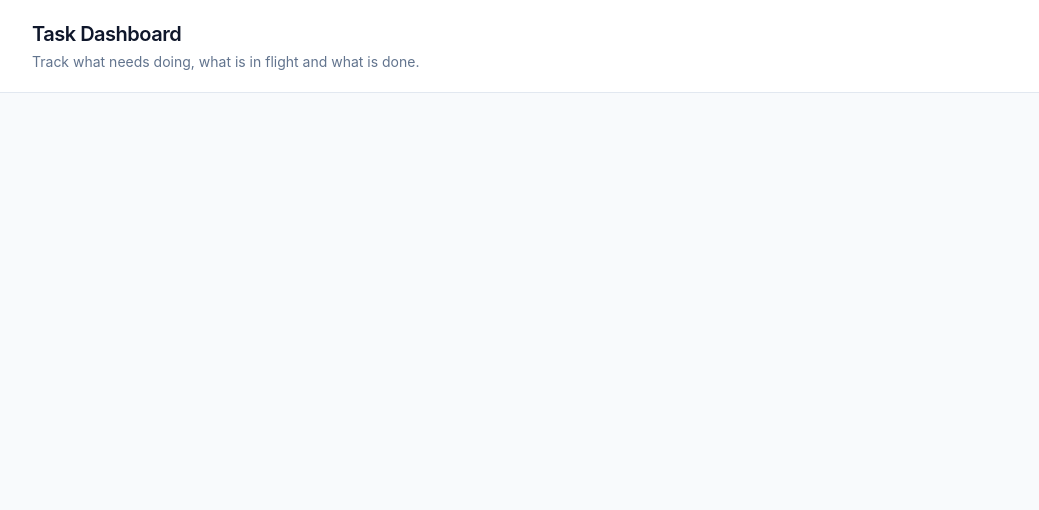
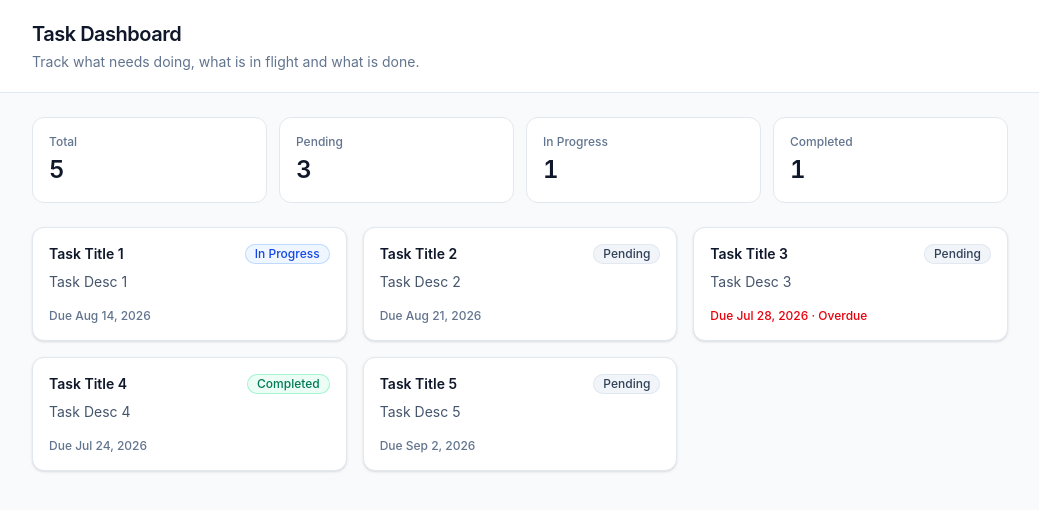
Before and after one commit to priyanshu0627/SPRY-task-management-dashboard-assignment-, a React (Vite) app: page / in a window 1280 px wide. Shown: the top 510 px of the page, without its empty margins (120-1159 px from the left). Built offline with nearby package versions, Linux system fonts and the light colour scheme.

Commit message:
feat: add task card, list and status summary

```diff
--- a/src/App.tsx
+++ b/src/App.tsx
@@ -1,4 +1,12 @@
+import { TaskList } from './components/TaskList';
+import { TaskSummary } from './components/TaskSummary';
+import { INITIAL_TASKS } from './data/tasks';
+import { countByStatus } from './lib/tasks';
+
 function App() {
+  const tasks = INITIAL_TASKS;
+  const counts = countByStatus(tasks);
+
   return (
     <div className="min-h-screen">
       <header className="border-b border-slate-200 bg-white">
@@ -10,7 +18,10 @@ function App() {
         </div>
       </header>
 
-      <main className="mx-auto max-w-5xl px-4 py-6 sm:px-6" />
+      <main className="mx-auto max-w-5xl space-y-6 px-4 py-6 sm:px-6">
+        <TaskSummary counts={counts} />
+        <TaskList tasks={tasks} />
+      </main>
     </div>
   );
 }
--- /dev/null
+++ b/src/components/StatusBadge.tsx
@@ -0,0 +1,21 @@
+import { STATUS_LABELS, TaskStatus } from '../types/task';
+
+const STATUS_STYLES: Record<TaskStatus, string> = {
+  [TaskStatus.Pending]: 'bg-slate-100 text-slate-700 ring-slate-200',
+  [TaskStatus.InProgress]: 'bg-blue-50 text-blue-700 ring-blue-200',
+  [TaskStatus.Completed]: 'bg-emerald-50 text-emerald-700 ring-emerald-200',
+};
+
+interface StatusBadgeProps {
+  status: TaskStatus;
+}
+
+export function StatusBadge({ status }: StatusBadgeProps) {
+  return (
+    <span
+      className={`inline-flex shrink-0 items-center rounded-full px-2.5 py-0.5 text-xs font-medium ring-1 ring-inset ${STATUS_STYLES[status]}`}
+    >
+      {STATUS_LABELS[status]}
+    </span>
+  );
+}
--- /dev/null
+++ b/src/components/TaskCard.tsx
@@ -0,0 +1,32 @@
+import { formatDueDate, isOverdue } from '../lib/date';
+import { TaskStatus, type Task } from '../types/task';
+import { StatusBadge } from './StatusBadge';
+
+interface TaskCardProps {
+  task: Task;
+}
+
+export function TaskCard({ task }: TaskCardProps) {
+  // A completed task is not "late" in any useful sense.
+  const overdue = task.status !== TaskStatus.Completed && isOverdue(task.dueDate);
+
+  return (
+    <article className="flex h-full flex-col rounded-xl border border-slate-200 bg-white p-4 shadow-sm">
+      <div className="flex items-start justify-between gap-3">
+        <h3 className="text-sm font-semibold text-slate-900">{task.title}</h3>
+        <StatusBadge status={task.status} />
+      </div>
+
+      {task.description && (
+        <p className="mt-2 line-clamp-3 text-sm text-slate-600">{task.description}</p>
+      )}
+
+      <div className="mt-auto pt-4">
+        <p className={`text-xs font-medium ${overdue ? 'text-red-600' : 'text-slate-500'}`}>
+          Due {formatDueDate(task.dueDate)}
+          {overdue && ' · Overdue'}
+        </p>
+      </div>
+    </article>
+  );
+}
--- /dev/null
+++ b/src/components/TaskList.tsx
@@ -0,0 +1,28 @@
+import type { Task } from '../types/task';
+import { TaskCard } from './TaskCard';
+
+interface TaskListProps {
+  tasks: Task[];
+}
+
+export function TaskList({ tasks }: TaskListProps) {
+  if (tasks.length === 0) {
+    return (
+      // there should be an empty HOC component from design system for consistency instead of this
+      <div className="rounded-xl border border-dashed border-slate-300 p-10 text-center">
+        <p className="text-sm font-medium text-slate-900">No tasks yet</p>
+        <p className="mt-1 text-sm text-slate-500">Tasks you create will show up here.</p>
+      </div>
+    );
+  }
+
+  return (
+    <ul className="grid grid-cols-1 gap-4 sm:grid-cols-2 lg:grid-cols-3">
+      {tasks.map((task) => (
+        <li key={task.id}>
+          <TaskCard task={task} />
+        </li>
+      ))}
+    </ul>
+  );
+}
--- /dev/null
+++ b/src/components/TaskSummary.tsx
@@ -0,0 +1,24 @@
+import { STATUS_LABELS, TASK_STATUSES } from '../types/task';
+import type { StatusCounts } from '../lib/tasks';
+
+interface TaskSummaryProps {
+  counts: StatusCounts;
+}
+
+export function TaskSummary({ counts }: TaskSummaryProps) {
+  const cards = [
+    { label: 'Total', value: counts.total },
+    ...TASK_STATUSES.map((status) => ({ label: STATUS_LABELS[status], value: counts[status] })),
+  ];
+
+  return (
+    <dl className="grid grid-cols-2 gap-3 sm:grid-cols-4">
+      {cards.map((card) => (
+        <div key={card.label} className="rounded-xl border border-slate-200 bg-white p-4">
+          <dt className="text-xs font-medium text-slate-500">{card.label}</dt>
+          <dd className="mt-1 text-2xl font-semibold tabular-nums text-slate-900">{card.value}</dd>
+        </div>
+      ))}
+    </dl>
+  );
+}
--- /dev/null
+++ b/src/data/tasks.ts
@@ -0,0 +1,39 @@
+import { TaskStatus, type Task } from '../types/task';
+
+export const INITIAL_TASKS: Task[] = [
+  {
+    id: '1',
+    title: 'Task Title 1',
+    description: 'Task Desc 1',
+    status: TaskStatus.InProgress,
+    dueDate: '2026-08-14',
+  },
+  {
+    id: '2',
+    title: 'Task Title 2',
+    description: 'Task Desc 2',
+    status: TaskStatus.Pending,
+    dueDate: '2026-08-21',
+  },
+  {
+    id: '3',
+    title: 'Task Title 3',
+    description: 'Task Desc 3',
+    status: TaskStatus.Pending,
+    dueDate: '2026-07-28',
+  },
+  {
+    id: '4',
+    title: 'Task Title 4',
+    description: 'Task Desc 4',
+    status: TaskStatus.Completed,
+    dueDate: '2026-07-24',
+  },
+  {
+    id: '5',
+    title: 'Task Title 5',
+    description: 'Task Desc 5',
+    status: TaskStatus.Pending,
+    dueDate: '2026-09-02',
+  },
+];
--- /dev/null
+++ b/src/lib/date.ts
@@ -0,0 +1,20 @@
+export function todayISO(): string {
+  const now = new Date();
+  const offsetMs = now.getTimezoneOffset() * 60_000;
+  return new Date(now.getTime() - offsetMs).toISOString().slice(0, 10);
+}
+
+export function formatDueDate(isoDate: string): string {
+  const [year, month, day] = isoDate.split('-').map(Number);
+  if (year === undefined || month === undefined || day === undefined) return isoDate;
+
+  return new Date(year, month - 1, day).toLocaleDateString(undefined, {
+    day: 'numeric',
+    month: 'short',
+    year: 'numeric',
+  });
+}
+
+export function isOverdue(isoDate: string): boolean {
+  return isoDate < todayISO();
+}
--- /dev/null
+++ b/src/lib/tasks.ts
@@ -0,0 +1,12 @@
+import { TaskStatus, type Task } from '../types/task';
+
+export type StatusCounts = Record<TaskStatus, number> & { total: number };
+
+export function countByStatus(tasks: Task[]): StatusCounts {
+  return {
+    total: tasks.length,
+    [TaskStatus.Pending]: tasks.filter((task) => task.status === TaskStatus.Pending).length,
+    [TaskStatus.InProgress]: tasks.filter((task) => task.status === TaskStatus.InProgress).length,
+    [TaskStatus.Completed]: tasks.filter((task) => task.status === TaskStatus.Completed).length,
+  };
+}
--- /dev/null
+++ b/src/types/task.ts
@@ -0,0 +1,31 @@
+/**
+ * Status values as a const object rather than a TS enum.
+ *
+ * Enums emit runtime code and are awkward to iterate; this gives named
+ * constants, a derived union type and a real array to map over, all from one
+ * declaration.
+ */
+export const TaskStatus = {
+  Pending: 'pending',
+  InProgress: 'in-progress',
+  Completed: 'completed',
+} as const;
+
+export type TaskStatus = (typeof TaskStatus)[keyof typeof TaskStatus];
+
+export const TASK_STATUSES = Object.values(TaskStatus);
+
+export const STATUS_LABELS: Record<TaskStatus, string> = {
+  [TaskStatus.Pending]: 'Pending',
+  [TaskStatus.InProgress]: 'In Progress',
+  [TaskStatus.Completed]: 'Completed',
+};
+
+export interface Task {
+  id: string;
+  title: string;
+  description: string;
+  status: TaskStatus;
+  /** ISO calendar date (YYYY-MM-DD). No time component — the app only deals in whole days. */
+  dueDate: string;
+}
```
